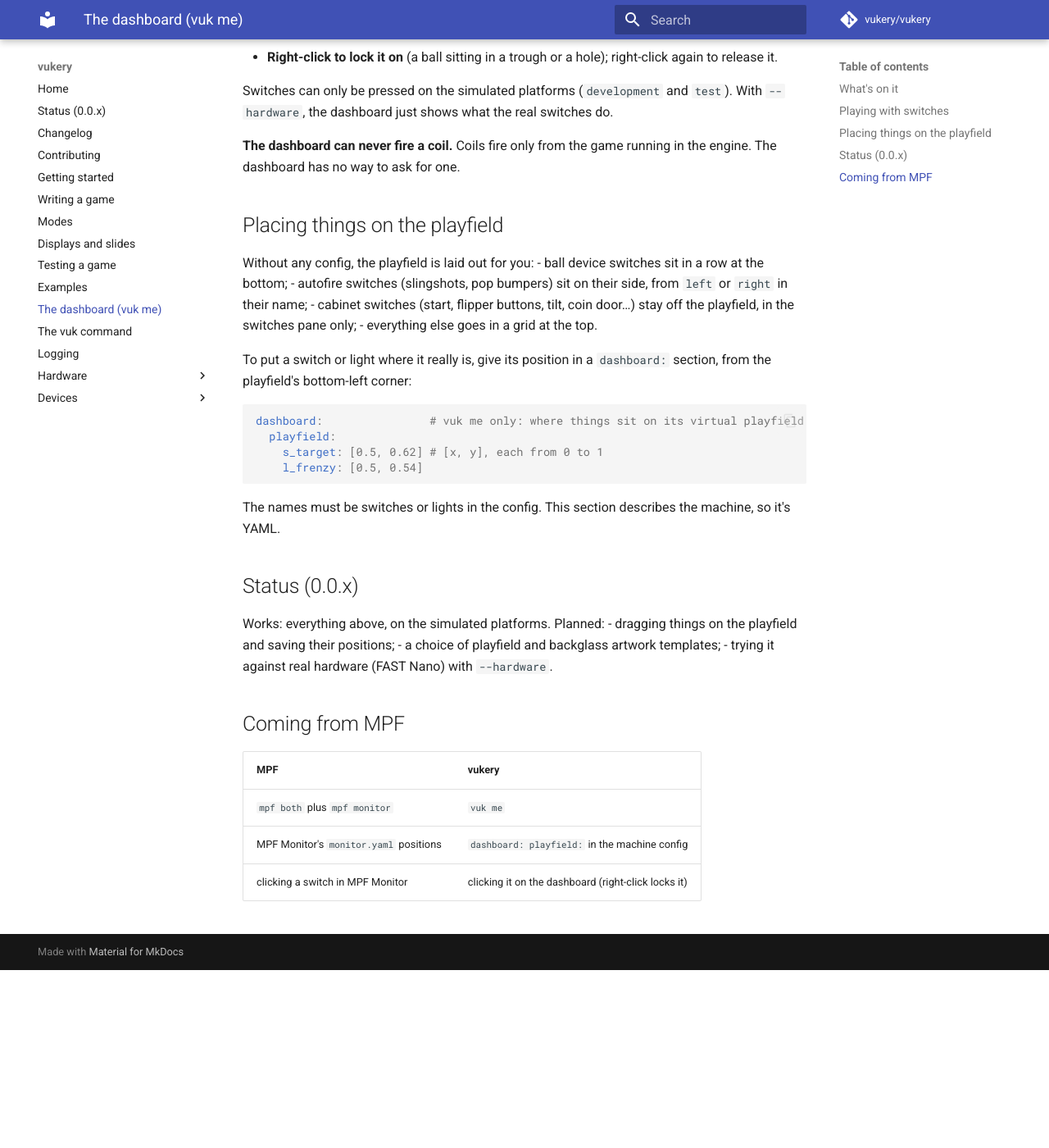
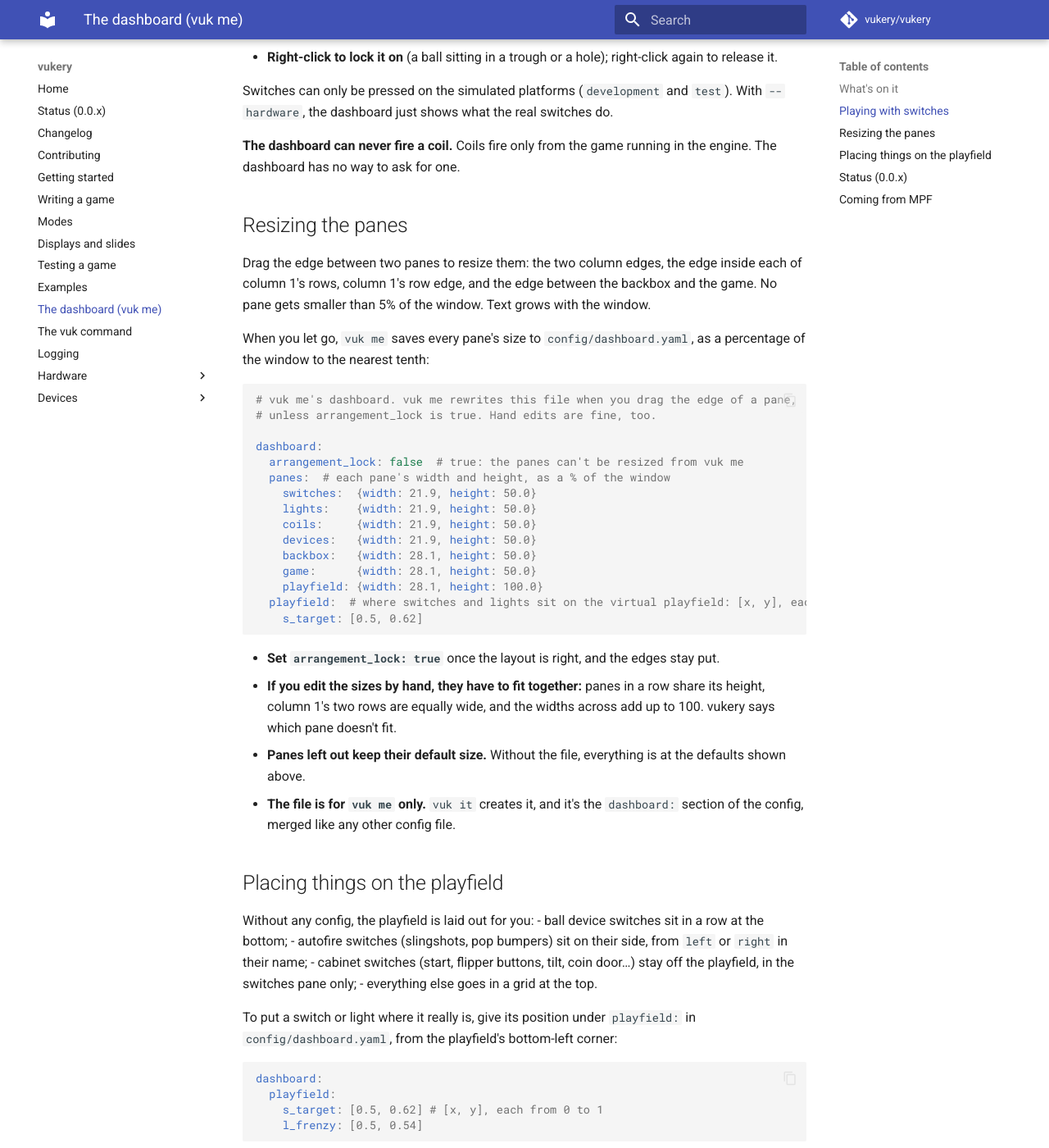
Before and after one commit to vukery/vukery, an MkDocs documentation site: the page built from docs/dashboard.md, in a window 1280 px wide and 1400 px high, scrolled down 900 px. Shown: the whole window at 82% size. Built offline with MkDocs 1.6.1 and Material for MkDocs 9.7.7, drawn with Linux system fonts in a browser that asks for light colours; comment, search, counter and statistics services are not loaded; before the commit the page ends 2083 px from its top, so only the background shows below that; some of the changed text lies outside the part shown.

Commit message:
docs: resizing vuk me's panes; dashboard settings in config/dashboard.yaml
The examples' playfield positions move from machine.yaml to
config/dashboard.yaml.

Co-Authored-By: Claude Opus 5.5 <noreply@anthropic.com>

````diff
--- a/docs/dashboard.md
+++ b/docs/dashboard.md
@@ -35,6 +35,45 @@ switches do.
 **The dashboard can never fire a coil.** Coils fire only from the game
 running in the engine. The dashboard has no way to ask for one.
 
+## Resizing the panes
+
+Drag the edge between two panes to resize them: the two column edges, the
+edge inside each of column 1's rows, column 1's row edge, and the edge
+between the backbox and the game. No pane gets smaller than 5% of the
+window. Text grows with the window.
+
+When you let go, `vuk me` saves every pane's size to
+`config/dashboard.yaml`, as a percentage of the window to the nearest
+tenth:
+
+```yaml
+# vuk me's dashboard. vuk me rewrites this file when you drag the edge of a pane,
+# unless arrangement_lock is true. Hand edits are fine, too.
+
+dashboard:
+  arrangement_lock: false  # true: the panes can't be resized from vuk me
+  panes:  # each pane's width and height, as a % of the window
+    switches:  {width: 21.9, height: 50.0}
+    lights:    {width: 21.9, height: 50.0}
+    coils:     {width: 21.9, height: 50.0}
+    devices:   {width: 21.9, height: 50.0}
+    backbox:   {width: 28.1, height: 50.0}
+    game:      {width: 28.1, height: 50.0}
+    playfield: {width: 28.1, height: 100.0}
+  playfield:  # where switches and lights sit on the virtual playfield: [x, y], each 0 to 1
+    s_target: [0.5, 0.62]
+```
+
+- **Set `arrangement_lock: true`** once the layout is right, and the edges
+  stay put.
+- **If you edit the sizes by hand, they have to fit together:** panes in a
+  row share its height, column 1's two rows are equally wide, and the widths
+  across add up to 100. vukery says which pane doesn't fit.
+- **Panes left out keep their default size.** Without the file, everything
+  is at the defaults shown above.
+- **The file is for `vuk me` only.** `vuk it` creates it, and it's the
+  `dashboard:` section of the config, merged like any other config file.
+
 ## Placing things on the playfield
 
 Without any config, the playfield is laid out for you:
@@ -45,11 +84,12 @@ Without any config, the playfield is laid out for you:
   playfield, in the switches pane only;
 - everything else goes in a grid at the top.
 
-To put a switch or light where it really is, give its position in a
-`dashboard:` section, from the playfield's bottom-left corner:
+To put a switch or light where it really is, give its position under
+`playfield:` in `config/dashboard.yaml`, from the playfield's bottom-left
+corner:
 
 ```yaml
-dashboard:                # vuk me only: where things sit on its virtual playfield
+dashboard:
   playfield:
     s_target: [0.5, 0.62] # [x, y], each from 0 to 1
     l_frenzy: [0.5, 0.54]
@@ -60,9 +100,10 @@ the machine, so it's YAML.
 
 ## Status (0.0.x)
 
-Works: everything above, on the simulated platforms. Planned:
+Works: everything above, on the simulated platforms. The backbox and
+playfield are drawn on wood backgrounds that come with vukery. Planned:
 - dragging things on the playfield and saving their positions;
-- a choice of playfield and backglass artwork templates;
+- your own backbox and playfield artwork;
 - trying it against real hardware (FAST Nano) with `--hardware`.
 
 ## Coming from MPF
@@ -70,5 +111,5 @@ Works: everything above, on the simulated platforms. Planned:
 | MPF | vukery |
 |---|---|
 | `mpf both` plus `mpf monitor` | `vuk me` |
-| MPF Monitor's `monitor.yaml` positions | `dashboard: playfield:` in the machine config |
+| MPF Monitor's `monitor.yaml` positions | `dashboard: playfield:` in `config/dashboard.yaml` |
 | clicking a switch in MPF Monitor | clicking it on the dashboard (right-click locks it) |
````
Also changed, not shown: other parts of docs/dashboard.md (+1 -1 lines), docs/changelog.md (+12 -0 lines), docs/examples.md (+2 -1 lines), docs/getting-started.md (+1 -0 lines), docs/status.md (+1 -1 lines), 6 other files.
